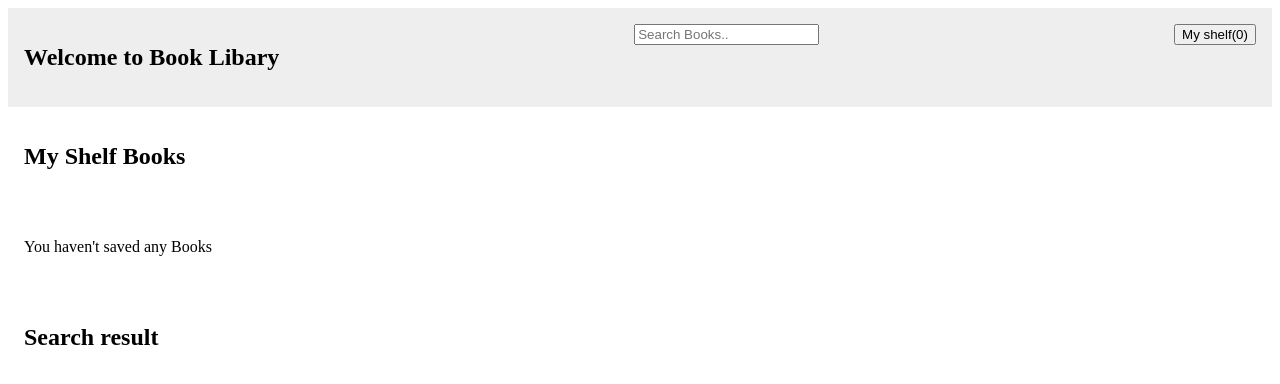
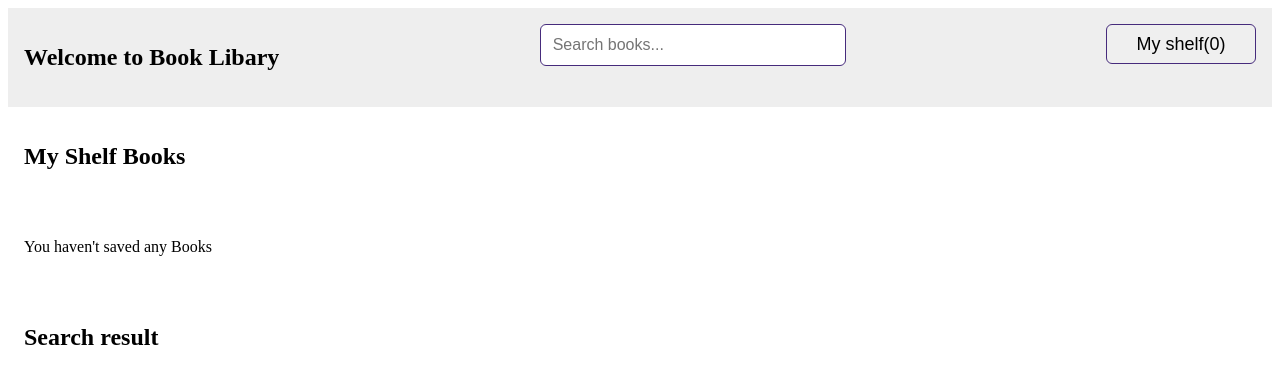
Before and after one commit to Suman2060/E-Libary, a React (Vite) app: page / in a window 1280 px wide. Shown: the top 384 px of the page. Built offline with nearby package versions, Linux system fonts and the light colour scheme.

Commit message:
style: update search bar and shelf button

```diff
--- a/src/Components/Navbar.jsx
+++ b/src/Components/Navbar.jsx
@@ -1,19 +1,41 @@
 import React from 'react'
 
-const Navbar = ({query,setQuery,onSearch,shelf}) => {
+
+const Navbar = ({query,setQuery,shelf}) => {
   return (
     <nav style={{display:"flex",justifyContent:"space-between",padding:"1rem",background:"#eee"}}>
         {/* left side of table */}
         <h1>Welcome to Book Libary </h1>
         {/* this is for search Section */}
-        <div>
-            <input type='text' placeholder='Search Books..' value={query} onChange={(e)=>setQuery(e.target.value)}/>
-            {/* <button onClick={onSearch}>Search</button> */}
+        <div >
+            <input
+                type="text"
+                placeholder="Search books..."
+                value={query}
+                onChange={(e) => setQuery(e.target.value)}
+                style={{
+                    width: "280px",
+                    height: "40px",
+                    padding: "0 12px",
+                    fontSize: "16px",
+                    border: "1px solid #462b7c",
+                    borderRadius: "6px",
+                    outline: "none",
+                }}
+            />
+
         </div>
 
         {/* this is for saved shelf where we can see user saved book */}
         <div>
-            <button>
+            <button style={{
+                    width: "150px",
+                    height: "40px",
+                    padding: "0 12px",
+                    fontSize: "18px",
+                    border: "1px solid #462b7c",
+                    borderRadius: "6px",
+                    outline: "none"}}>
                 My shelf({shelf.length})
             </button>
         </div>
```
